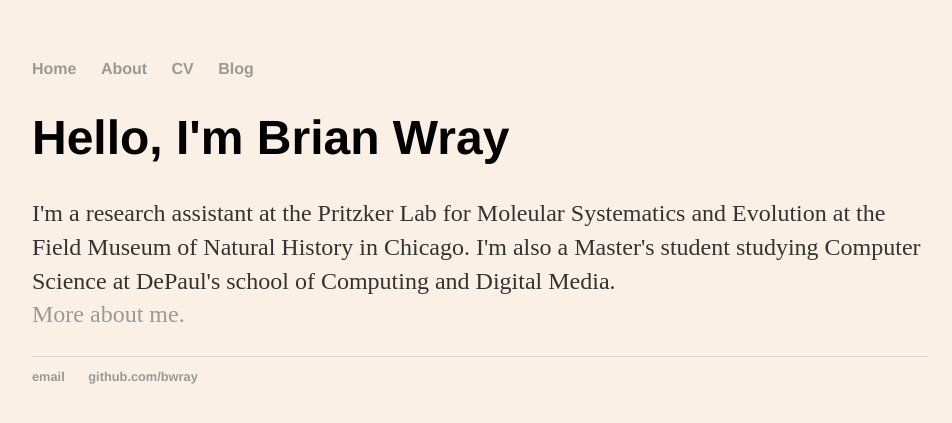
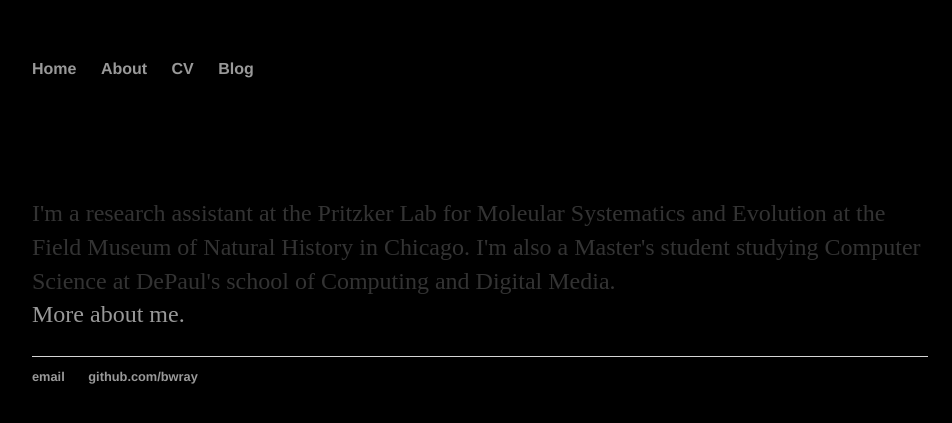
Before and after one commit to bwray/bwray.github.io, a Jekyll site: the page built from index.html, in a window 1280 px wide. Shown: the top 423 px of the page, without its empty margins (160-1112 px from the left). Built offline with Jekyll 4.4.1, drawn with Linux system fonts in a browser that asks for light colours.

Commit message:
Changed color scheme
To black background / white text

```diff
--- a/_layouts/default.html
+++ b/_layouts/default.html
@@ -5,7 +5,8 @@
 			<!-- link to main stylesheet -->
 			<link rel="stylesheet" type="text/css" href="/css/main.css">
 		</head>
-		<body style="background-color:linen;">
+		<body style="background-color:black;"
+		      color: white;>
 			<nav>
 	    		<ul>
 	        		<li><a href="/">Home</a></li>
```
